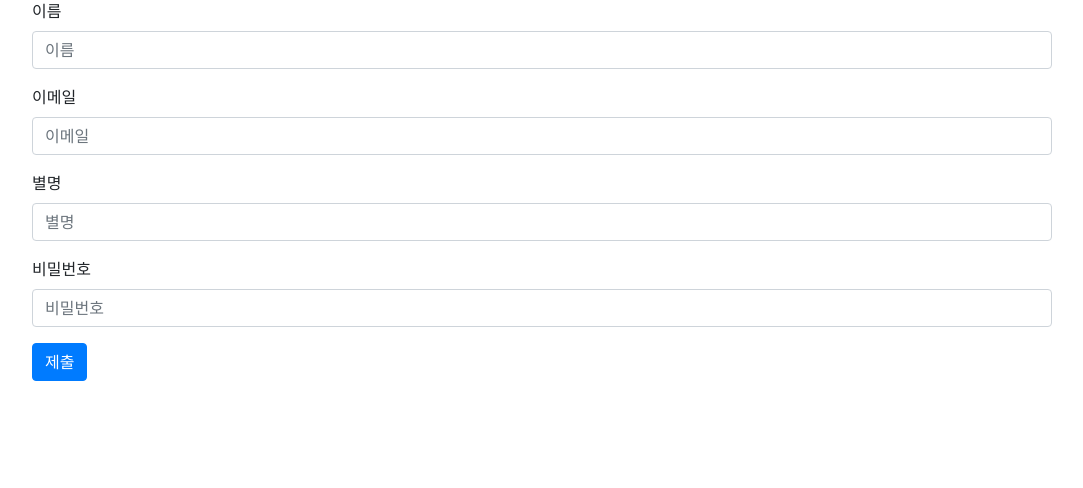
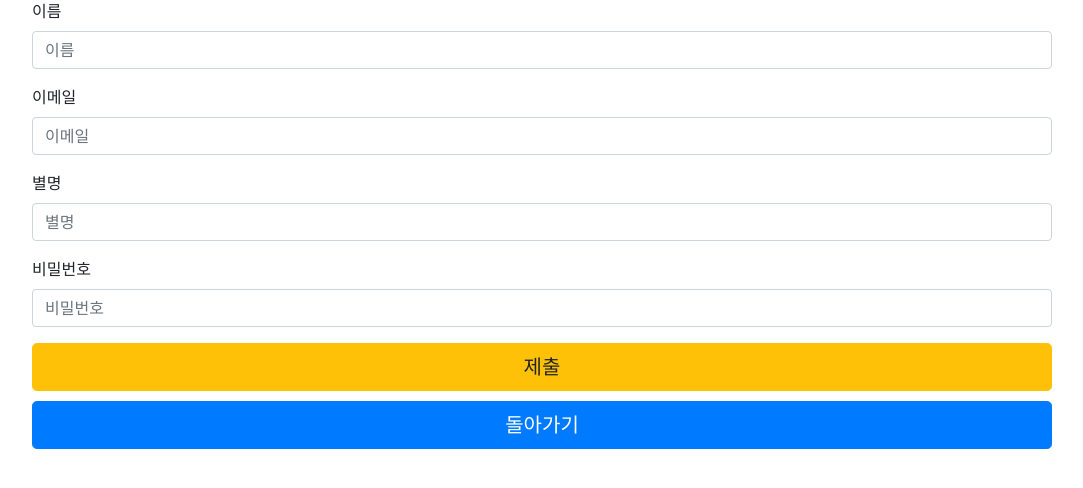
Before and after one commit to jangbigom91/flask_web, a Flask app: page /register in a window 1280 px wide. Shown: the part 209-697 px from the top of the page, without its empty margins (98-1181 px from the left). Run offline with Flask 2, Linux system fonts and the light colour scheme; some libraries are stand-ins or nearby versions.

Commit message:
register page finish2!!

```diff
--- a/templates/register.html
+++ b/templates/register.html
@@ -23,8 +23,9 @@
                 <label for="re_password">비밀번호</label>
                 <input type="password" class="form-control" placeholder="비밀번호" name="password"/>
             </div>
-            <a href="/register"><button type="submit" class="btn btn-primary">제출</button></a>
+            <a href="/register"><button type="submit" class="btn btn-warning btn-lg btn-block">제출</button></a>
+            <a class="btn btn-primary btn-lg btn-block" href="/" style="margin-top: 10px;"> 돌아가기</a>
         </form>
     </div>
-    </div>
+</div>
 {% endblock %}
```
